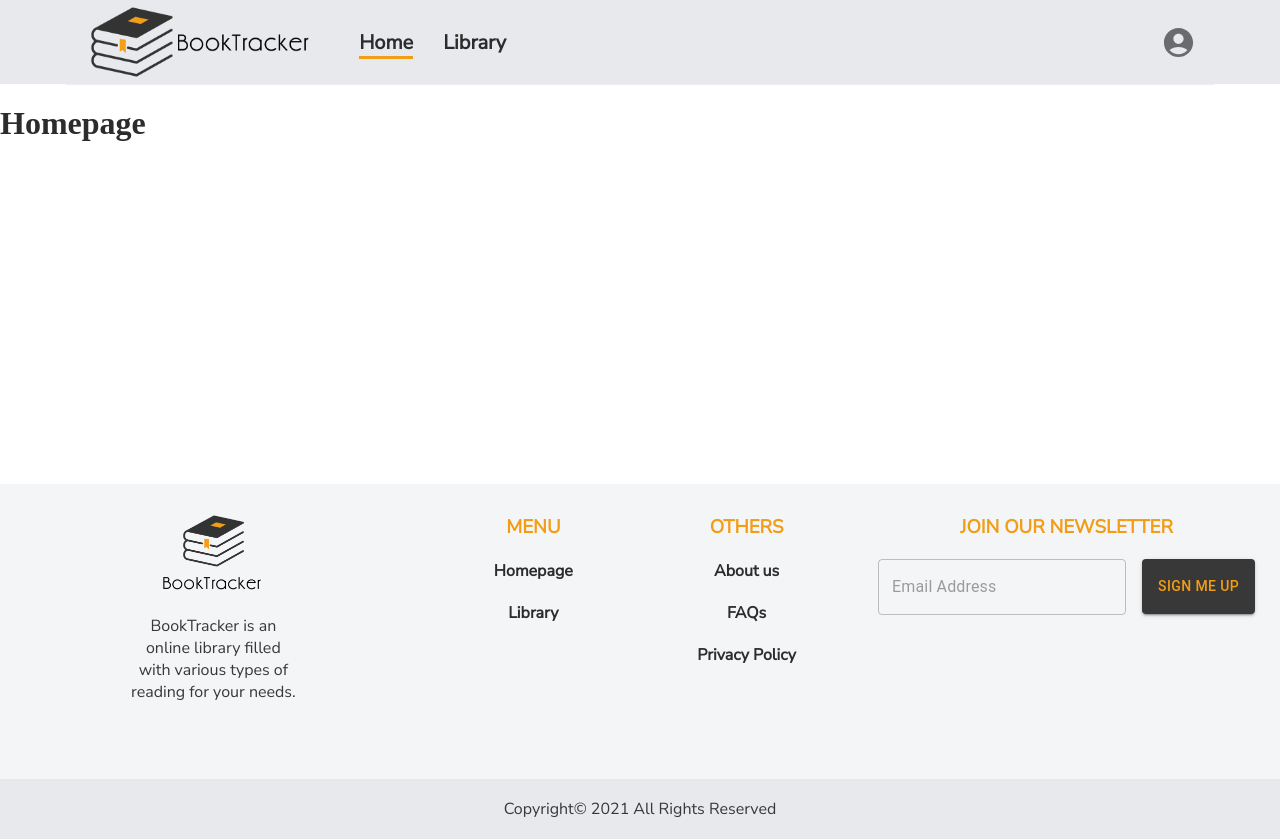
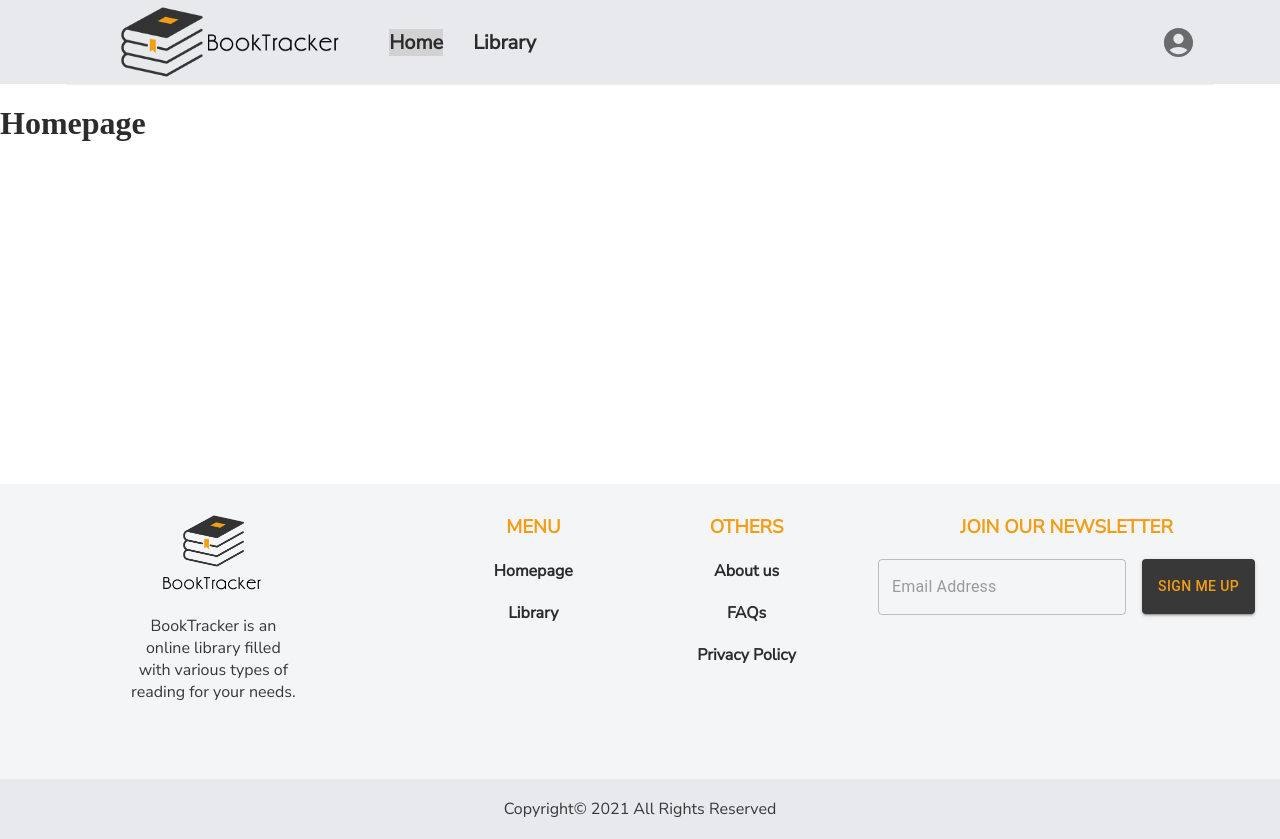
Before and after one commit to MAFauzaan/book-tracker, a React (Create React App) app: page / in a window 1280 px wide. Built offline with nearby package versions, Linux system fonts and the light colour scheme; no server answers; a web font is replaced by a local one.

Commit message:
Adjustments

```diff
--- a/src/App.js
+++ b/src/App.js
@@ -2,6 +2,7 @@ import React, { useEffect } from 'react';
 import { Routes, Route } from "react-router-dom";
 import { useDispatch } from 'react-redux';
 import { getBooks } from './store/actions/booksActions';
+import axios from 'axios';
 
 import Layout from "./layout/Layout";
 
@@ -13,16 +14,19 @@ const App = () => {
 
     const dispatch = useDispatch();
 
-    useEffect(() => {
-        dispatch(getBooks())
-    }, [dispatch]);
+    axios.get('https://api.nytimes.com/svc/books/v3/lists/best-sellers/history.json?api-key=zf1MM73R7FJ2vPQgL25F00XEAbY4ZtJQ ')
+    .then((result) => {
+        console.log(result.data.results )
+    }).catch((err) => {
+        console.log(err)
+    });
 
     return (
         <Layout>
             <Routes>
                 <Route path="/" element={<Homepage />}/>
 
-                <Route path="/library" element={
+            <Route path="/library" element={
                     <React.Suspense fallback={<div>Loading Page.....</div>}>
                         <Library />
                     </React.Suspense>
--- a/src/components/navbar/Navbar.js
+++ b/src/components/navbar/Navbar.js
@@ -57,7 +57,13 @@ const Navbar = () => {
                     <NavLink
                         to={link.to}
                         style={({ isActive }) =>
-                        isActive ? {borderBottom: '3px solid #F29D16'} : undefined
+                        (isActive && !mobile) ?
+                            {borderBottom: '3px solid #F29D16'}
+                            :
+                        (isActive && mobile) ?
+                            {backgroundColor: '#d2d2d2'}
+                            :
+                        null
                       }
                         className="link"
                     >
@@ -80,11 +86,10 @@ const Navbar = () => {
 
                         {
                             drawer ?
-                            <Drawer {...{anchor: 'left', open: openDrawer, onClose: closeDrawer}}>
-                                <div className="">
-
+                            <Drawer {...{anchor: 'left', open: openDrawer, onClose: closeDrawer}} className="toolbar_drawer">
+                                <div className="toolbar__linksContainer">
+                                    <LinksGroup />
                                 </div>
-                                <LinksGroup />
                             </Drawer>
                             :
                             null
--- a/src/components/navbar/Navbar.scss
+++ b/src/components/navbar/Navbar.scss
@@ -1,4 +1,28 @@
 @import '../../styles//mixins';
+
+.toolbar__linksContainer{
+    a {
+        text-decoration: none;
+        color: #2c2c2c;
+        font-weight: 600;
+    }
+
+    @include tabletPortraitUp {
+        margin-left: 30px;
+    }
+
+    @include phoneUp {
+        display: grid;
+        width: 180px;
+        text-align: center;
+
+        a {
+            padding: 15px 0;
+        }
+    }
+}
+
+
 
 .navbar {
     height: 84px;
@@ -24,17 +48,11 @@
                 }
             }
 
-            .toolbar__linksContainer{
-                a {
-                    text-decoration: none;
-                    color: #2c2c2c;
-                    font-weight: 600;
-                }
+            @extend .toolbar__linksContainer
+        }
 
-                @include tabletPortraitUp {
-                    margin-left: 30px;
-                }
-            }
+        .drawer {
+            width: 40%;
         }
     }
 
--- a/src/store/sagas/requests/books.js
+++ b/src/store/sagas/requests/books.js
@@ -1,5 +1,5 @@
 import axios from "axios";
 
 export const getBooks = () => {
-   return axios.get('https://api.nytimes.com/svc/books/v3/lists/best-sellers/history.json?api-key=PGCZ6YuWC4Kz3ZoAI7GRKF4FSwr2TcEC')
+   // return axios.get('https://api.nytimes.com/svc/books/v3/lists/best-sellers/history.json?api-key=Ej5F7OLA4qM6oesIu3bWM2pOpdASZoHP')
 }
```
